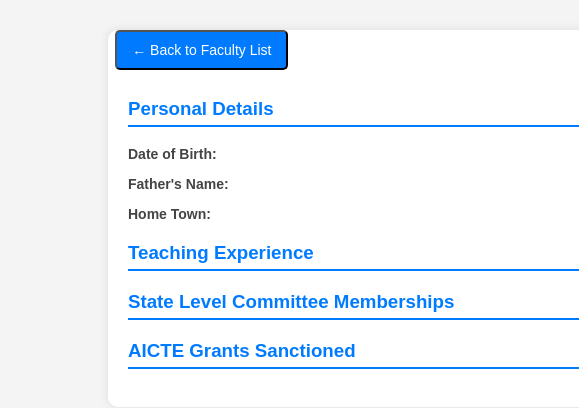
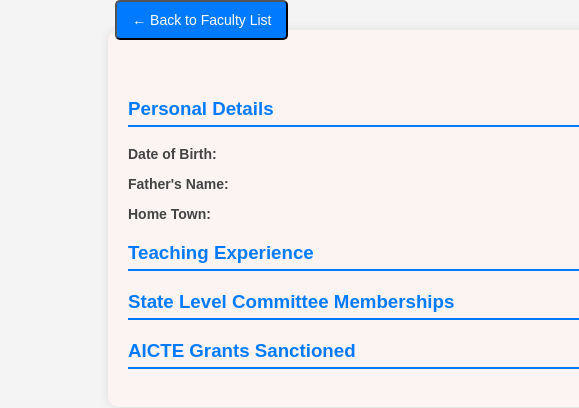
Before and after one commit to parvez436/test_webpages, a plain HTML site: page profile.html in a window 1280 px wide. Shown: the full height of the page, 0-579 px from the left. Drawn offline with Linux system fonts and the light colour scheme.

Commit message:
Add files via upload

```diff
--- a/styles1.css
+++ b/styles1.css
@@ -9,9 +9,10 @@ body {
 
 /* Profile Container */
 .profile-container {
+    top:10px;
     max-width: 80%;
     margin: 30px auto;
-    background: #ffffff;
+    background: #fcf3f3;
     padding: 20px;
     border-radius: 10px;
     box-shadow: 0 0 10px rgba(0, 0, 0, 0.1);
@@ -19,11 +20,13 @@ body {
 
 /* Faculty Profile */
 .faculty-profile {
+
     text-align: center;
     margin-bottom: 20px;
 }
 
 .faculty-profile img {
+    top: 30px;
     width: 160px;
     height: 160px;
     border-radius: 50%;
@@ -67,7 +70,7 @@ body {
 /* Back Button */
 .back-btn {
     position: absolute;  /* Position the button */
-    top: 30px;  /* Distance from the top */
+    top: 0px;  /* Distance from the top */
     left: 9%; /* Distance from the left */
     background: #007BFF;
     color: white;
```
